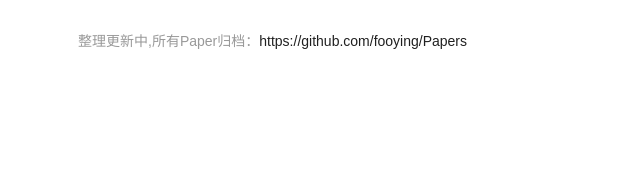
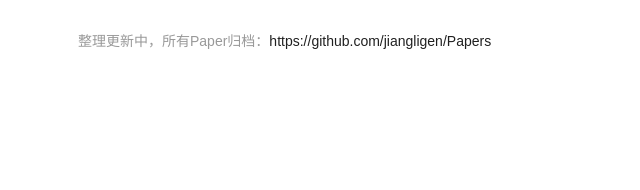
Before and after one commit to jiangligen/jiangligen.github.io, a plain HTML site: page paper/index.html in a window 1280 px wide. Shown: the part 201-391 px from the top of the page, 222-862 px from the left. Drawn offline with nearby package versions, Linux system fonts and the light colour scheme; some packages are replaced by stand-ins of ours; a script that the page names is missing.

Commit message:
Site updated: 2023-03-24 10:08:54

```diff
--- a/paper/index.html
+++ b/paper/index.html
@@ -114,9 +114,10 @@
         </a>
       </div>
 
-    <p style="color:#999;font-size:14px;margin-top: 30px;">整理更新中,所有Paper归档：<a class="post-go" target="_blank" style="color:#202020" href="https://github.com/fooying/Papers">https://github.com/fooying/Papers</a></p>
+    <p style="color:#999;font-size:14px;margin-top: 30px;">整理更新中，所有Paper归档：<a class="post-go" target="_blank" style="color:#202020" href="https://github.com/fooying/Papers">https://github.com/jiangligen/Papers</a></p>
   </div>
 </section>
+
 
 
   </div>
```
